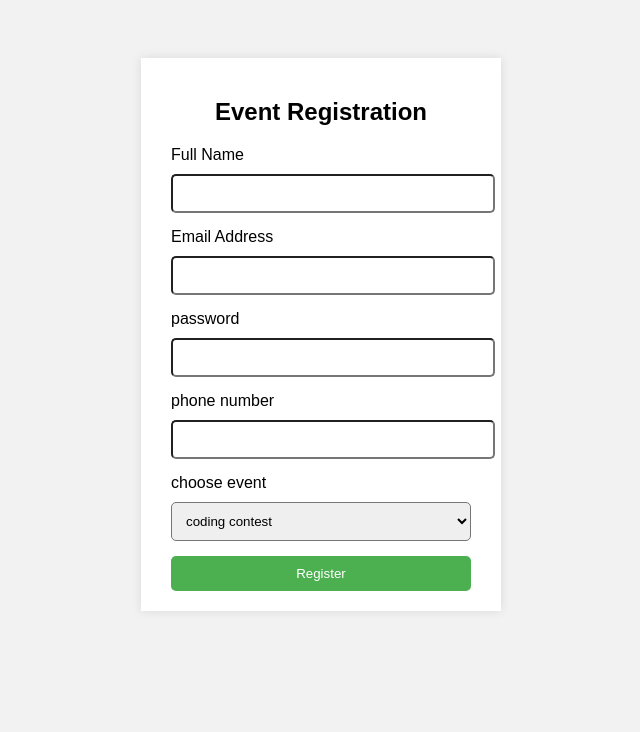
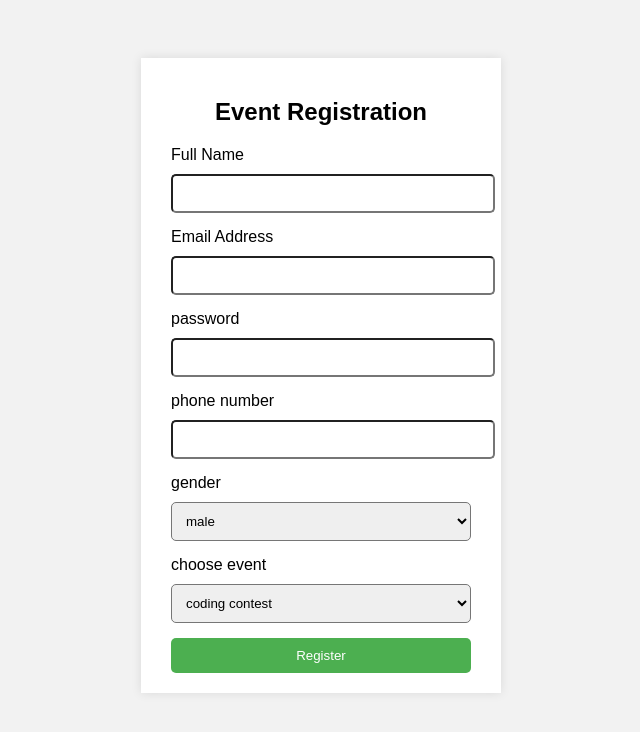
Before and after one commit to Tharuni9542/user-registration-form, a plain HTML site: page reg.html in a window 1280 px wide. Shown: the whole page, without its empty margins (319-959 px from the left). Drawn offline with Linux system fonts and the light colour scheme.

Commit message:
added gender field

```diff
--- a/reg.html
+++ b/reg.html
@@ -53,6 +53,12 @@ text-align: center;
 <input type="password"name="password" required><br>
 <label for "phone">phone number</label><br>
 <input type ="tel"id="phone"name="phone"required><br>
+<label>gender</label>
+<select>
+<option>male</option>
+<option>female</option>
+<option>other</option>
+</select>
 <label for ="event"> choose event </label><br>
 <select id="event"name="event"><br>
 <option value="coding">coding contest </option>
```
